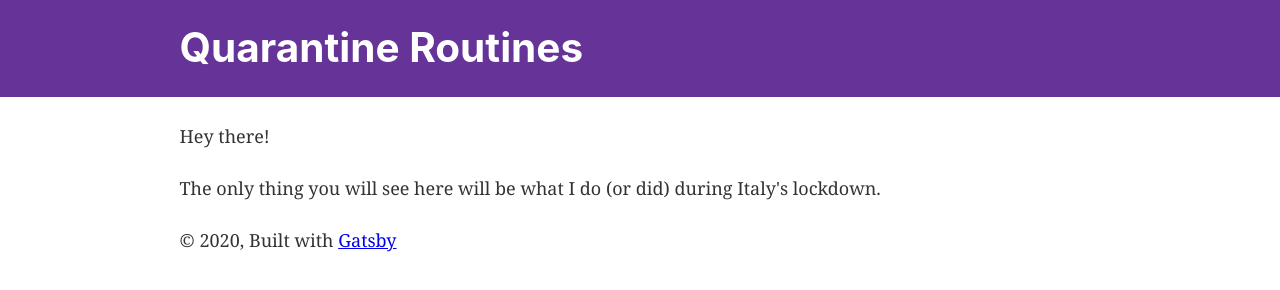
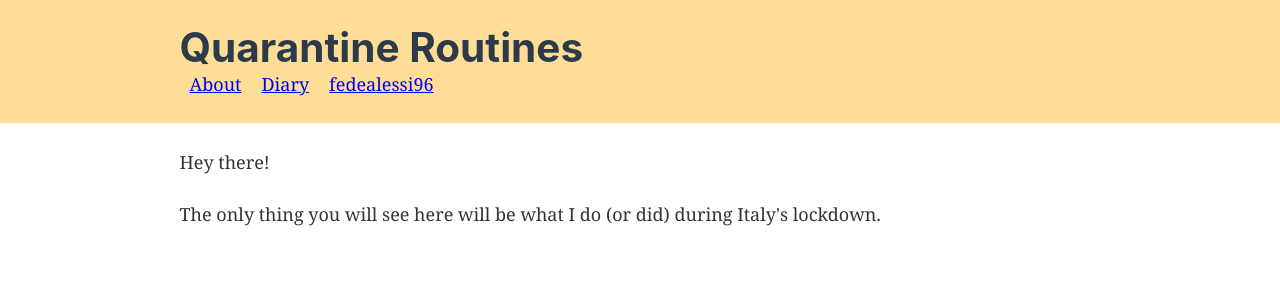
Before and after one commit to fedealessi96/quarantine-routines, a Gatsby site in the folder quarantine-routines/: page / in a window 1280 px wide. Built offline with nearby package versions, Linux system fonts and the light colour scheme; Gatsby itself is replaced by a stand-in of ours.

```diff
--- a/quarantine-routines/src/components/header.js
+++ b/quarantine-routines/src/components/header.js
@@ -5,7 +5,7 @@
 const Header = ({ siteTitle }) => (
   <header
     style={{
-      background: `rebeccapurple`,
+      background: '#fede96',
       marginBottom: `1.45rem`,
     }}
   >
@@ -20,14 +20,36 @@
         <Link
           to="/"
           style={{
-            color: `white`,
+            color: `#2c3a49`,
             textDecoration: `none`,
           }}
         >
           {siteTitle}
         </Link>
       </h1>
+        <div>
+            <Link
+                to={"/about"}
+                style={{
+                display: 'inline',
+                margin: '0px 10px'
+            }}>About</Link>
+
+            <Link
+                to={"/diary"}
+                style={{
+                    display: 'inline',
+                    margin:'0px 10px'
+                }}>Diary</Link>
+            <Link
+                to={"/me"}
+                style={{
+                    display: 'inline',
+                    margin:'0px 10px'
+                }}>fedealessi96</Link>
+        </div>
     </div>
+
   </header>
 )
 
--- a/quarantine-routines/src/components/layout.js
+++ b/quarantine-routines/src/components/layout.js
@@ -34,11 +34,6 @@
         }}
       >
         <main>{children}</main>
-        <footer>
-          © {new Date().getFullYear()}, Built with
-          {` `}
-          <a href="https://www.gatsbyjs.org">Gatsby</a>
-        </footer>
       </div>
     </>
   )
```
Also changed, not shown: quarantine-routines/src/components/container.js (added, +14 -0 lines), quarantine-routines/src/pages/page-2.js (deleted, +0 -16 lines).
